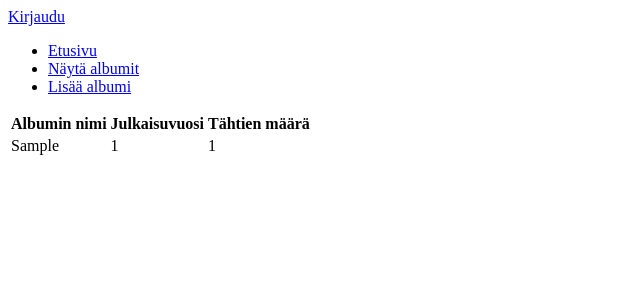
After one commit to anttiromppanen/albumi_tietokanta, a Flask app: page /albums/1/ in a window 1280 px wide. The commit adds this page. Shown: the top 300 px of the page, without its empty margins (0-640 px from the left). Run offline with Flask 2, Linux system fonts and the light colour scheme; tables that the repository leaves empty hold one stand-in row (values such as "Sample post").

```diff
--- a/application/albums/views.py
+++ b/application/albums/views.py
@@ -8,6 +8,13 @@ from application.albums.forms import AlbumForm
 @app.route("/albums", methods=["GET"])
 def albums_index():
     return render_template("albums/list.html", albums = Album.query.all())
+
+@app.route("/albums/<album_id>/", methods=["GET"])
+def album_via_id(album_id):
+    print(album_id)
+    album = Album.query.get(album_id)
+
+    return render_template("albums/id.html", albumi = album)
 
 @app.route("/albums/new/")
 @login_required
--- /dev/null
+++ b/application/templates/albums/id.html
@@ -0,0 +1,17 @@
+{% extends "layout.html" %}
+
+{% block body %}
+<table>
+	<tr>
+		<th>Albumin nimi</th>
+		<th>Julkaisuvuosi</th>
+		<th>Tähtien määrä</th>
+	</tr>
+	<tr>
+		<td>{{ albumi.nimi }}</td>
+		<td>{{ albumi.julkaisuvuosi }}</td>
+		<td>{{ albumi.tahtien_maara }}</td>
+	</tr>
+</table>
+
+{% endblock %}
--- a/application/templates/albums/list.html
+++ b/application/templates/albums/list.html
@@ -12,6 +12,10 @@
       <td>{{ album.nimi }}</td>
       <td>{{ album.julkaisuvuosi }}</td>
       <td>{{ album.tahtien_maara }}</td>
+			<!-- No functionality yet, only a blank button -->
+			<td>
+				<a href="{{ url_for('album_via_id', album_id=album.id)}}">edit</a>
+			</td>
     </tr>
     {% endfor %}
   </table>
--- /dev/null
+++ b/documentation/todo.txt
@@ -0,0 +1,5 @@
+templates/list 16:18
+	button, joka vie sivulle, jossa voi editoida kyseistä albumia (GET /albums/id)
+
+templates/list
+	button, jolla voi poistaa kyseisen albumin tietokannasta
```
Also changed, not shown: 2 other files.
